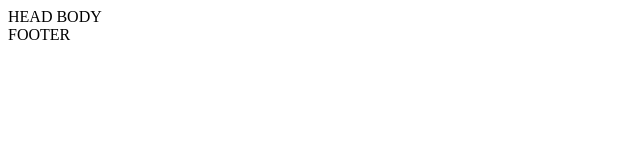
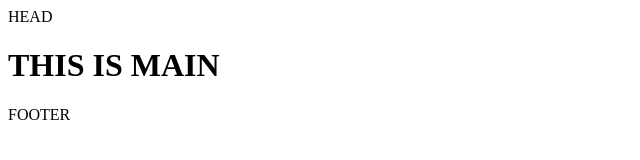
Before and after one commit to SirZanty/github-testing, a plain HTML site: page index.html in a window 1280 px wide. Shown: the whole page, without its empty margins (0-640 px from the left). Drawn offline with Linux system fonts and the light colour scheme.

Commit message:
final body

```diff
--- a/index.html
+++ b/index.html
@@ -1,5 +1,9 @@
 <html>
     <head>HEAD</head>
-    <body>BODY</body>
+    <body>
+        <div>
+            <h1>THIS IS MAIN</h1>
+        </div>
+    </body>
     <footer>FOOTER</footer>
 </html>
```
